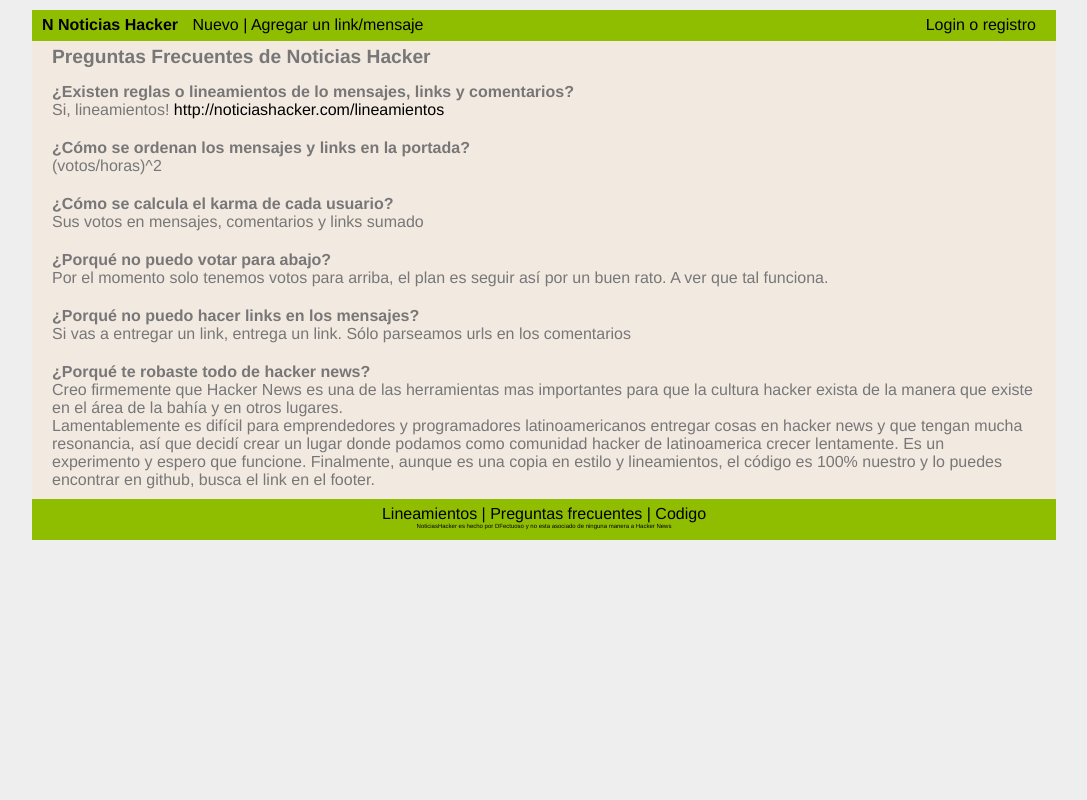
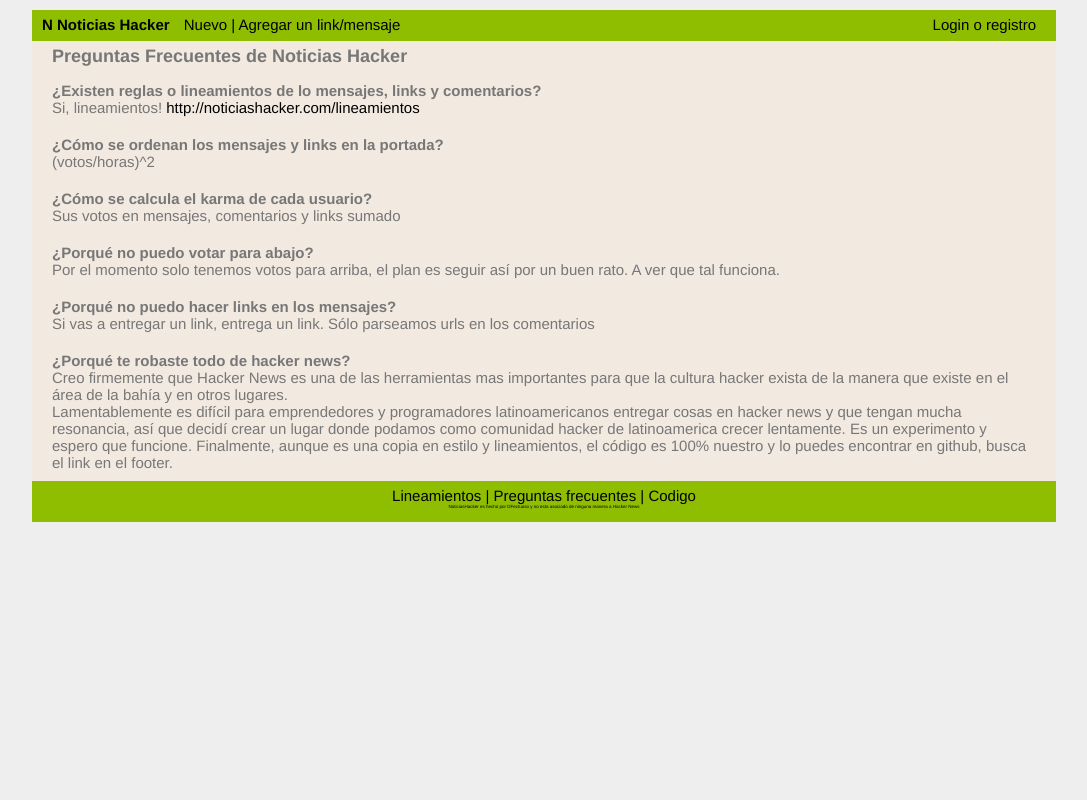
Before and after one commit to DFectuoso/Noticias-HAcker, a Python web app: template templates/faq.html in a window 1280 px wide. Shown: the whole page, without its empty margins (96-1183 px from the left). Run offline with Jinja, Linux system fonts and the light colour scheme; the template is opened without the code that fills it, so the values that code supplies are empty; style sheets or scripts are compiled from the project's sources.

Commit message:
Smaller font, underlined hovers and taller line breaks in comments

```diff
--- a/static/css/noticias.scss
+++ b/static/css/noticias.scss
@@ -8,11 +8,12 @@ $soft-white: #EEEEEE;
 *{
   padding:0;
   margin:0;
-  font-family: helvetica;
+  font-family: Helvetica, Arial, sans-serif;
 }
 body{
   background-color:$soft-white;
   align-text:center;
+  font-size: 15px;
 }
 
 #wrapper{
@@ -23,6 +24,9 @@ body{
 a{
   color:$dark-grey;
   text-decoration:none;
+}
+a:hover{
+  text-decoration: underline;
 }
 
 #header{
@@ -75,7 +79,7 @@ a{
     color:$dark-grey;
     padding-left:32px;
     p {
-      padding-bottom:5px;
+      margin-bottom: 1em;
     }
   }
   .reply{
```
